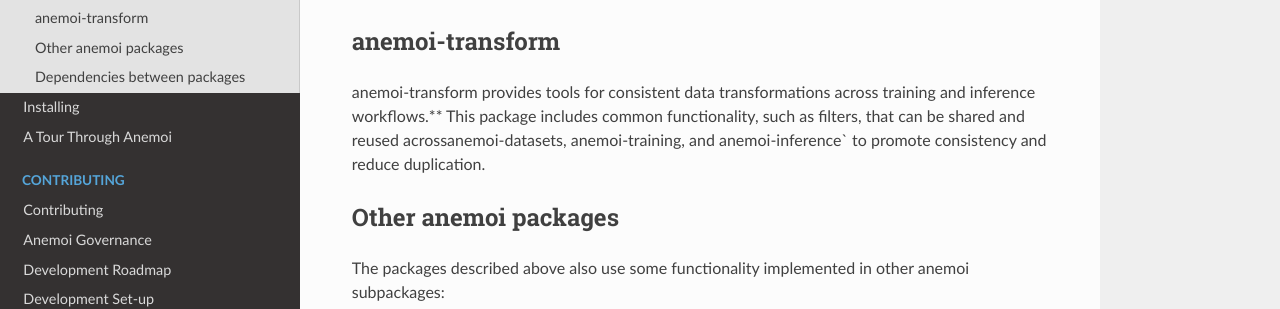
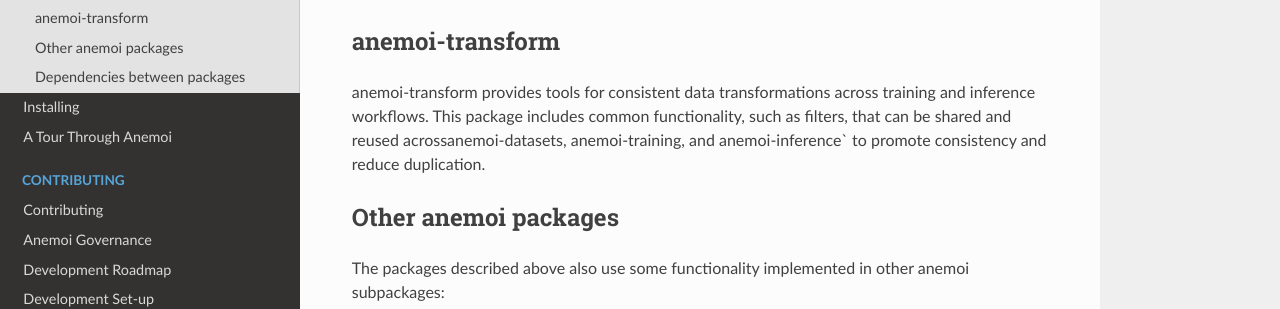
Before and after one commit to ecmwf/anemoi-docs, a Sphinx documentation site: the page built from docs/getting-started/package-descriptions.rst, in a window 1280 px wide and 900 px high, scrolled down 912 px. Shown: the part 175-484 px from the top of the window. Built offline with Sphinx 7.4.7 and the Read the Docs theme 3.1.0, drawn with Linux system fonts in a browser that asks for light colours.

Commit message:
remove wrong formatting

```diff
--- a/docs/getting-started/package-descriptions.rst
+++ b/docs/getting-started/package-descriptions.rst
@@ -72,7 +72,7 @@ amounts of boilerplate code.
 
 :ref:`anemoi-transform <anemoi-transform:index-page>` provides tools for
 consistent data transformations across training and inference
-workflows.** This package includes common functionality, such as
+workflows. This package includes common functionality, such as
 filters, that can be shared and reused acrossanemoi-datasets,
 anemoi-training, and anemoi-inference` to promote consistency and reduce
 duplication.
```
